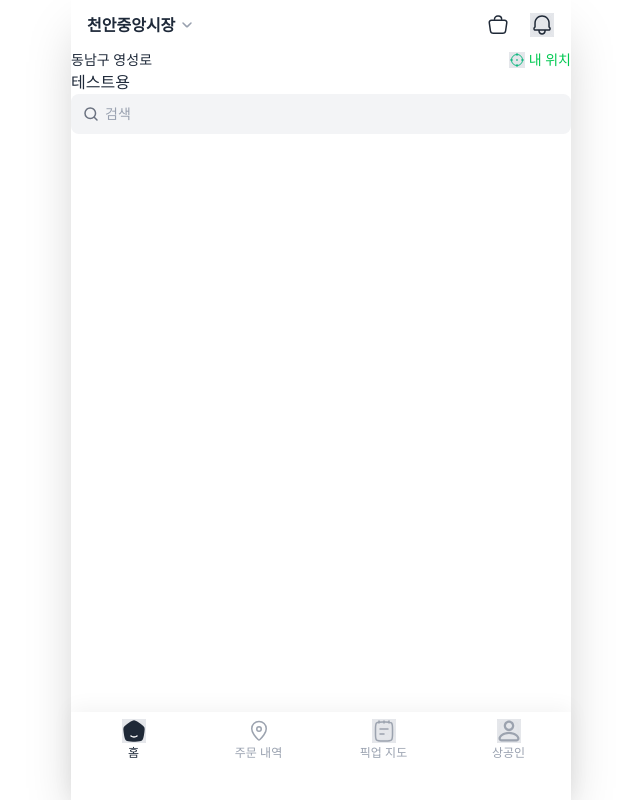
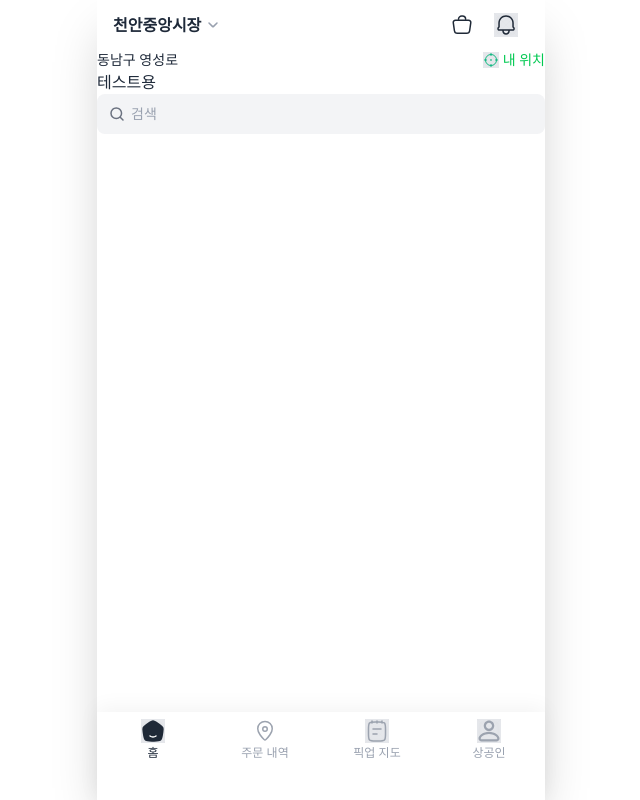
Before and after one commit to Dropby-Market/dropby-market-fe, a React (Vite) app: page / in a window 1280 px wide. Shown: the whole page, without its empty margins (319-959 px from the left). Built offline with nearby package versions, Linux system fonts and the light colour scheme.

Commit message:
feat: Header 수정, max-w 수정

```diff
--- a/src/layout/BottomNavigation.tsx
+++ b/src/layout/BottomNavigation.tsx
@@ -15,7 +15,7 @@ const navItems = [
 
 function BottomNavigation() {
   return (
-    <nav className="shadow-bottom fixed bottom-0 z-10 flex w-full max-w-[500px] items-center bg-white pb-8">
+    <nav className="shadow-bottom fixed bottom-0 z-10 flex w-full max-w-md items-center bg-white pb-8">
       {navItems.map(({ to, label, icon }) => (
         <NavLink
           key={to}
--- a/src/layout/Header.tsx
+++ /dev/null
@@ -1,27 +0,0 @@
-import ArrowIcon from '@/assets/layout/ArrowIcon.svg?react';
-import CartIcon from '@/assets/layout/CartIcon.svg?react';
-import BellIcon from '@/assets/layout/BellIcon.svg?react';
-import { Link } from 'react-router-dom';
-import { ROUTE_PATHS } from '@/shared/constant/routes.ts';
-
-function Header() {
-  return (
-    <header className="fixed top-0 z-10 flex h-[50px] w-full max-w-[500px] items-center justify-between bg-white px-4">
-      <Link to={ROUTE_PATHS.MARKET} className="flex">
-        <h1 className="text-base font-semibold leading-6">천안중앙시장</h1>
-        <ArrowIcon className="text-gray-400" />
-      </Link>
-
-      <div className="flex gap-5">
-        <Link to={ROUTE_PATHS.CART}>
-          <CartIcon />
-        </Link>
-        <Link to={ROUTE_PATHS.NOTIFICATION}>
-          <BellIcon />
-        </Link>
-      </div>
-    </header>
-  );
-}
-
-export default Header;
--- /dev/null
+++ b/src/layout/Header/Header.tsx
@@ -0,0 +1,67 @@
+import ArrowIcon from '@/assets/layout/ArrowIcon.svg?react';
+import CartIcon from '@/assets/layout/CartIcon.svg?react';
+import BellIcon from '@/assets/layout/BellIcon.svg?react';
+import { Link, matchPath, useLocation, useNavigate } from 'react-router-dom';
+import { ROUTE_PATHS } from '@/shared/constant/routes.ts';
+import { headerRules } from '@/layout/Header/headerConfig.ts';
+
+// 제목 설정 해야함
+export default function Header() {
+  const { pathname } = useLocation();
+  const navigate = useNavigate();
+
+  const matchedRule = headerRules.find(rule =>
+    matchPath({ path: rule.path, end: rule.end }, pathname)
+  );
+
+  const config = matchedRule?.config;
+  if (!config) return null;
+
+  const handleBack = () => {
+    if (window.history.length > 1) {
+      navigate(-1);
+    } else {
+      navigate(ROUTE_PATHS.ROOT);
+    }
+  };
+
+  return (
+    <header className="fixed top-0 z-10 flex h-[50px] w-full max-w-md items-center justify-between bg-white px-4">
+      {config.showBack && (
+        <button
+          type="button"
+          onClick={handleBack}
+          className="flex items-center justify-center p-2.5"
+        >
+          <ArrowIcon className="rotate-90" />
+        </button>
+      )}
+
+      {config.showTitle &&
+        (pathname === ROUTE_PATHS.ROOT ? (
+          <Link to={ROUTE_PATHS.MARKET} className="flex">
+            <h1 className="text-base font-semibold leading-6">천안중앙시장</h1>
+            <ArrowIcon className="text-gray-400" />
+          </Link>
+        ) : (
+          <h1 className="text-base font-semibold leading-6">잠시 보류</h1>
+        ))}
+
+      <div className="flex">
+        {config.showCart && (
+          <Link to={ROUTE_PATHS.CART} className="p-2.5">
+            <CartIcon />
+          </Link>
+        )}
+
+        {config.showNotification && (
+          <Link to={ROUTE_PATHS.NOTIFICATION} className="p-2.5">
+            <BellIcon />
+          </Link>
+        )}
+
+        {!config.showNotification && !config.showCart && <div className="w-[44px]" />}
+      </div>
+    </header>
+  );
+}
--- /dev/null
+++ b/src/layout/Header/headerConfig.ts
@@ -0,0 +1,71 @@
+import { ROUTE_PATHS } from '@/shared/constant/routes.ts';
+
+interface HeaderConfig {
+  showBack?: boolean;
+  showTitle?: boolean;
+  showCart?: boolean;
+  showNotification?: boolean;
+}
+
+interface HeaderRule {
+  path: string;
+  end: boolean;
+  config: HeaderConfig;
+}
+
+export const headerRules: HeaderRule[] = [
+  // 가게 상세
+  {
+    path: `/${ROUTE_PATHS.STORE}/${ROUTE_PATHS.STORE_DETAIL}`,
+    end: true,
+    config: { showBack: true, showTitle: true, showCart: true },
+  },
+  // 가게 상세 - 메뉴 상세
+  {
+    path: `/${ROUTE_PATHS.STORE}/${ROUTE_PATHS.STORE_MENU_DETAIL}`,
+    end: true,
+    config: { showBack: true, showCart: true },
+  },
+  // 주문 내역
+  {
+    path: `/${ROUTE_PATHS.ORDER_HISTORY}`,
+    end: true,
+    config: { showTitle: true, showCart: true, showNotification: true },
+  },
+  // 픽업지도
+  {
+    path: `/${ROUTE_PATHS.PICKUP}`,
+    end: true,
+    config: { showTitle: true, showCart: true, showNotification: true },
+  },
+  // 메인 홈
+  {
+    path: ROUTE_PATHS.ROOT,
+    end: true,
+    config: { showTitle: true, showCart: true, showNotification: true },
+  },
+  // 시장 탐색
+  {
+    path: `/${ROUTE_PATHS.MARKET}`,
+    end: true,
+    config: { showBack: true, showTitle: true },
+  },
+  // 장바구니
+  {
+    path: `/${ROUTE_PATHS.CART}`,
+    end: true,
+    config: { showBack: true, showTitle: true },
+  },
+  // 주문/결제
+  {
+    path: `/${ROUTE_PATHS.PAYMENT}`,
+    end: true,
+    config: { showBack: true, showTitle: true },
+  },
+  // 알림
+  {
+    path: `/${ROUTE_PATHS.NOTIFICATION}`,
+    end: true,
+    config: { showBack: true, showTitle: true },
+  },
+];
--- a/src/layout/Layout.tsx
+++ b/src/layout/Layout.tsx
@@ -1,6 +1,6 @@
 import { Outlet, useLocation } from 'react-router-dom';
 import BottomNavigation from '@/layout/BottomNavigation.tsx';
-import Header from '@/layout/Header.tsx';
+import Header from '@/layout/Header/Header.tsx';
 import { ROUTE_PATHS } from '@/shared/constant/routes.ts';
 import { cn } from '@/shared/lib/utils.ts';
 
@@ -16,7 +16,7 @@ function Layout() {
   const showBottomNav = visiblePathSet.has(pathname);
 
   return (
-    <div className="mx-auto flex min-h-screen max-w-[500px] flex-col pb-8 shadow-2xl">
+    <div className="mx-auto flex min-h-screen max-w-md flex-col pb-8 shadow-2xl">
       <Header />
       <main className={cn('flex flex-1 flex-col pt-[50px]', showBottomNav && 'pb-[56px]')}>
         <Outlet />
```
